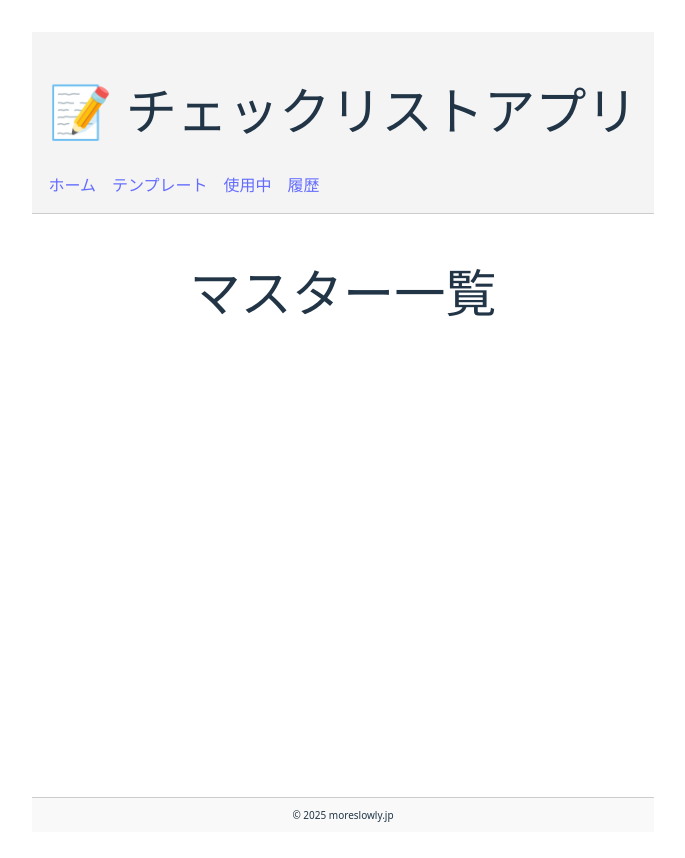
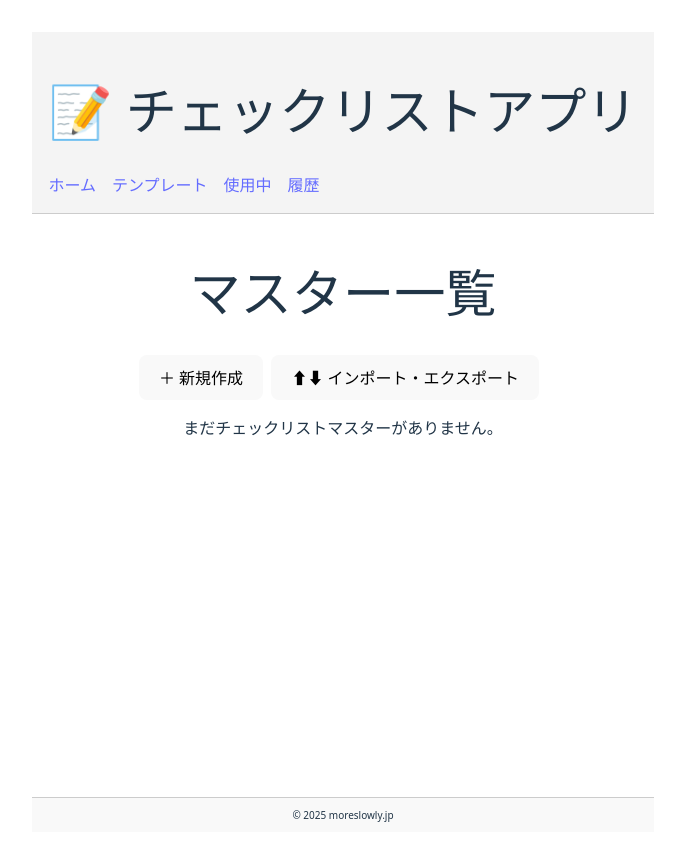
Before and after one commit to hgwr/check-list-app, a Vue app: page /masters in a window 1280 px wide. Shown: the top 858 px of the page, without its empty margins (297-982 px from the left). Built offline with nearby package versions, Linux system fonts and the light colour scheme.

Commit message:
マスター一覧を作成中

```diff
--- a/src/pages/MasterListPage.vue
+++ b/src/pages/MasterListPage.vue
@@ -1,17 +1,53 @@
 <script setup lang="ts">
+import { ref, onMounted } from 'vue'
+import { useRouter } from 'vue-router'
+import type { ChecklistMaster } from '@/db/schema'
+import { getChecklistMasters } from '@/db/db'
+
+const router = useRouter()
+const masters = ref<ChecklistMaster[]>([])
+
+onMounted(async () => {
+  masters.value = await getChecklistMasters()
+})
+
+const createNewMaster = () => {
+  router.push('/masters/new')
+}
+
+const goToImportExport = () => {
+  router.push('/masters/import-export')
+}
+
+const startUsingChecklist = (master: ChecklistMaster) => {
+  alert(`「${master.title}」の使用開始機能は未実装です！`) // 後で処理追加
+}
 </script>
 
 <template>
-    <div>
-        <h1>マスター一覧</h1>
-<!-- navigate マスター作成・編集 -->
-<!-- navigate インポート・エクスポート -->
-<!-- ボタン 使用を開始 -->
+  <div>
+    <h1>マスター一覧</h1>
 
+    <div style="margin-bottom: 1rem;">
+      <button @click="createNewMaster">＋ 新規作成</button>
+      <button @click="goToImportExport">⬆⬇ インポート・エクスポート</button>
+    </div>
 
-    </div>
+    <ul v-if="masters.length">
+      <li v-for="master in masters" :key="master.id" style="margin-bottom: 0.5rem;">
+        <strong>{{ master.title }}</strong><br />
+        <small>{{ new Date(master.updatedAt).toLocaleString() }}</small><br />
+        <router-link :to="`/masters/${master.id}`">✏ 編集</router-link>
+        |
+        <button @click="startUsingChecklist(master)">▶ 使用を開始</button>
+      </li>
+    </ul>
+    <p v-else>まだチェックリストマスターがありません。</p>
+  </div>
 </template>
 
 <style scoped lang="scss">
-/* Add your styles here */
+button {
+  margin-right: 0.5rem;
+}
 </style>
```
